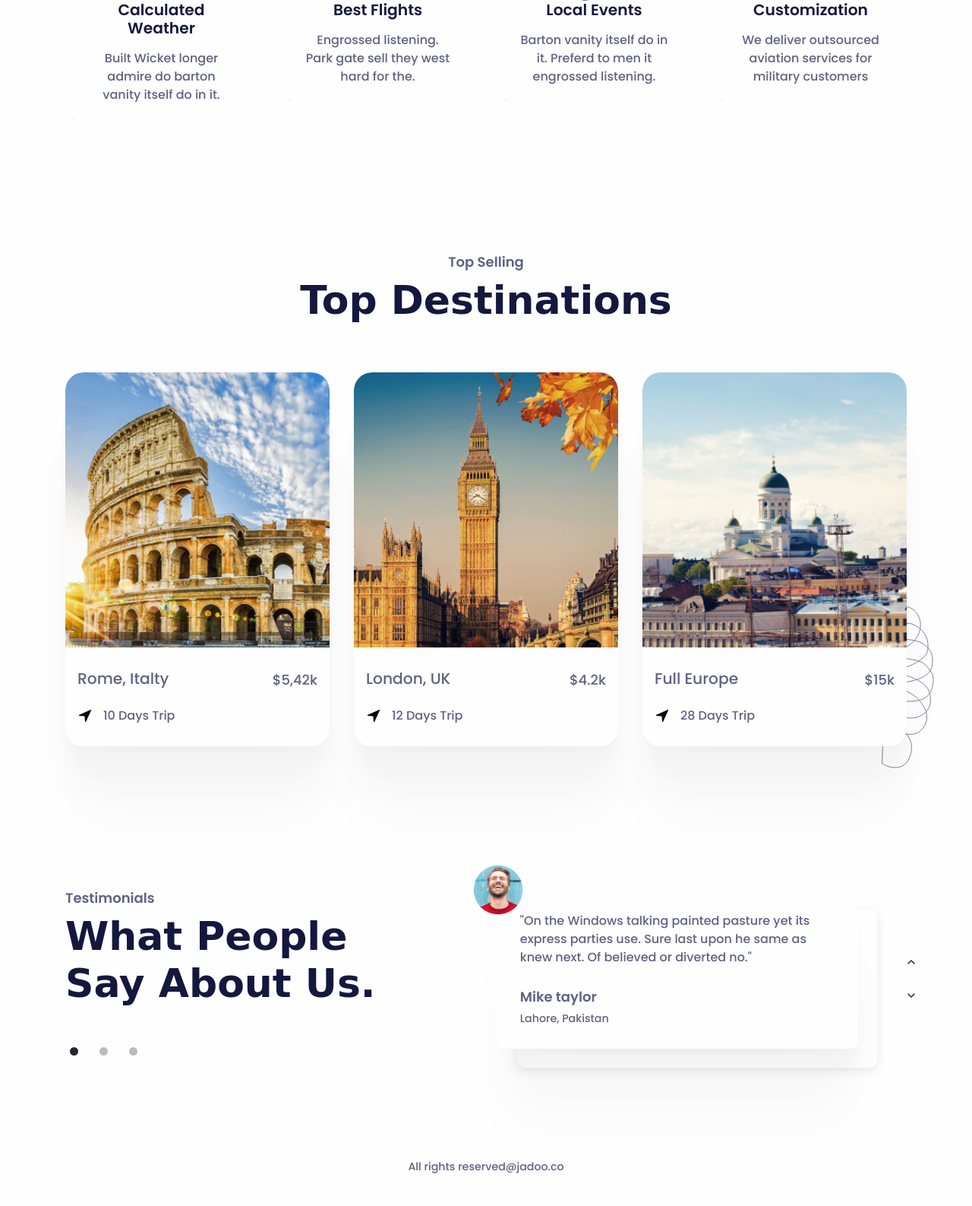
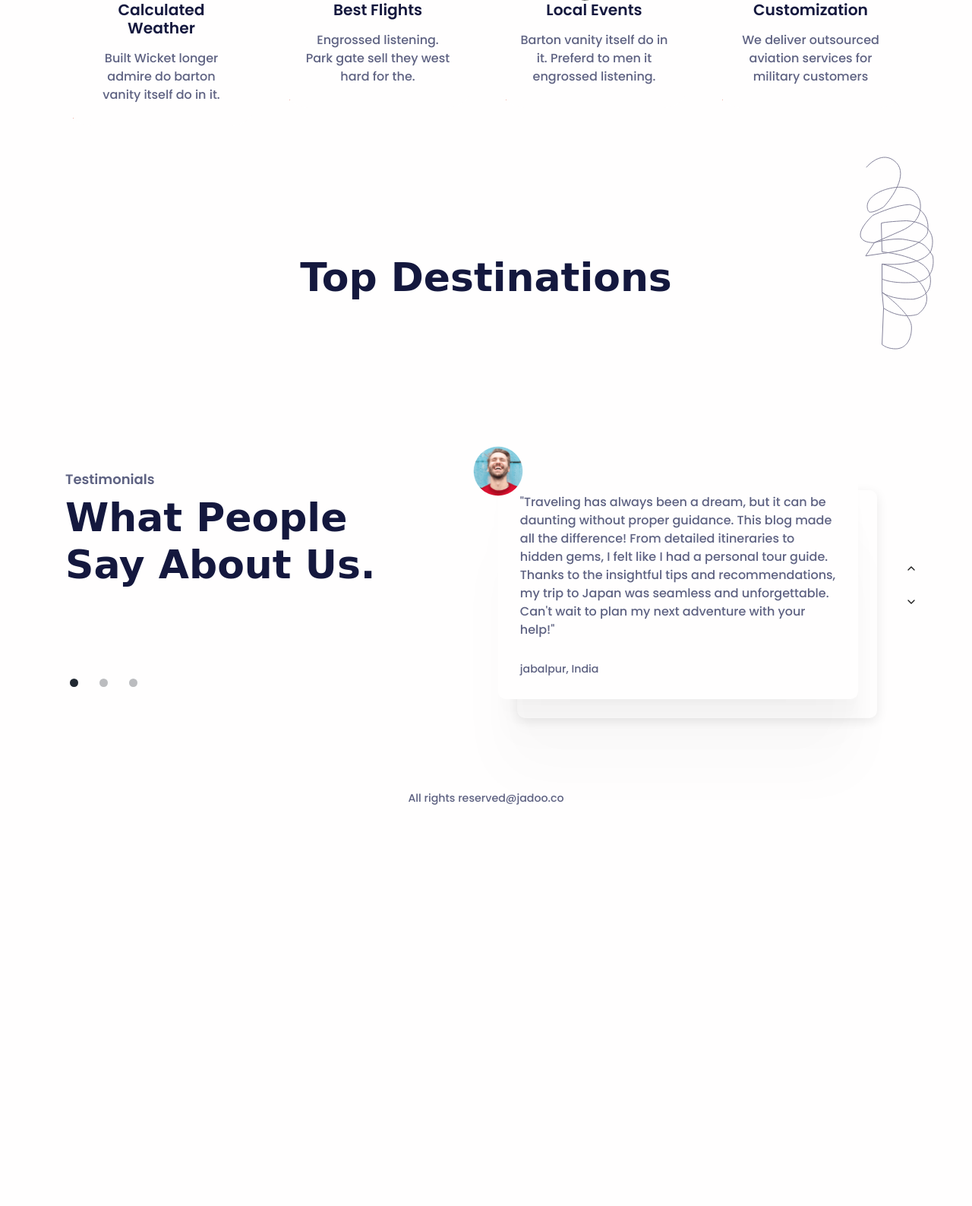
Before and after one commit to Piyush289kumar/bca6sem_travel_blog, a PHP site: page /travel_blog/index.php in a window 1280 px wide. Shown: the part 1219-2806 px from the top of the page at 76% size. After the commit the page ends 2278 px from the top, so only its background shows below. Run offline with PHP 8.4, Linux system fonts and the light colour scheme; tables that the repository leaves empty or names only in its code hold one stand-in row (values such as "Sample post"); some libraries are stand-ins or nearby versions; some web fonts are replaced.

Commit message:
"Removed hardcoded destination cards and replaced with PHP code to dynamically display data from a database. Also updated testimonial section with new text and images."

```diff
--- a/index.php
+++ b/index.php
@@ -123,52 +123,44 @@
         <div class="position-absolute start-100 bottom-0 translate-middle-x d-none d-xl-block ms-xl-n4"><img
             src="assets/img/dest/shape.svg" alt="destination" /></div>
         <div class="mb-7 text-center">
-          <h5 class="text-secondary">Top Selling </h5>
+          <!-- <h5 class="text-secondary">Top </h5> -->
           <h3 class="fs-xl-10 fs-lg-8 fs-7 fw-bold font-cursive text-capitalize">Top Destinations</h3>
         </div>
         <div class="row">
+          <!-- PHP CODE -->
+          <?php
+          include ("config.php");
+          if (isset($_GET['page_num_index'])) {
+            $page_num_index_by_addbar = $_GET['page_num_index'];
+          } else {
+            $page_num_index_by_addbar = 1;
+          }
+          $record_limit = 10;
+          $offset = ($page_num_index_by_addbar - 1) * $record_limit;
+          $sql_show_user = "SELECT * FROM achievement WHERE active_record = 'Yes' ORDER BY aid DESC LIMIT {$offset},{$record_limit}";
+          $result_sql_show_user = mysqli_query($conn, $sql_show_user) or die("Query Failed!!");
+          if (mysqli_num_rows($result_sql_show_user) > 0) {
+            $serial_num = $offset + 1;
+            while ($row = mysqli_fetch_assoc($result_sql_show_user)) {
+              ?>
               <div class="col-md-4 mb-4">
-            <div class="card overflow-hidden shadow"> <img class="card-img-top" src="assets/img/dest/dest1.jpg"
-                alt="Rome, Italty" />
+                <div class="card overflow-hidden shadow"> <img class="card-img-top"
+                    src="admin/upload/<?php echo ($row['aimg']) ?>" alt="Unlink" />
                   <div class="card-body py-4 px-3">
                     <div class="d-flex flex-column flex-lg-row justify-content-between mb-3">
                       <h4 class="text-secondary fw-medium"><a class="link-900 text-decoration-none stretched-link"
-                      href="#!">Rome, Italty</a></h4><span class="fs-1 fw-medium">$5,42k</span>
+                          href="#!"><?php echo ($row['atitle']) ?></a></h4><span class="fs-1 fw-medium">Rs/-
+                        <?php echo ($row['atype']) ?></span>
                     </div>
                     <div class="d-flex align-items-center"> <img src="assets/img/dest/navigation.svg"
-                    style="margin-right: 14px" width="20" alt="navigation" /><span class="fs-0 fw-medium">10 Days
+                        style="margin-right: 14px" width="20" alt="navigation" /><span
+                        class="fs-0 fw-medium"><?php echo ($row['adate']) ?> Days
                         Trip</span></div>
                   </div>
                 </div>
               </div>
-          <div class="col-md-4 mb-4">
-            <div class="card overflow-hidden shadow"> <img class="card-img-top" src="assets/img/dest/dest2.jpg"
-                alt="London, UK" />
-              <div class="card-body py-4 px-3">
-                <div class="d-flex flex-column flex-lg-row justify-content-between mb-3">
-                  <h4 class="text-secondary fw-medium"><a class="link-900 text-decoration-none stretched-link"
-                      href="#!">London, UK</a></h4><span class="fs-1 fw-medium">$4.2k</span>
-                </div>
-                <div class="d-flex align-items-center"> <img src="assets/img/dest/navigation.svg"
-                    style="margin-right: 14px" width="20" alt="navigation" /><span class="fs-0 fw-medium">12 Days
-                    Trip</span></div>
-              </div>
-            </div>
-          </div>
-          <div class="col-md-4 mb-4">
-            <div class="card overflow-hidden shadow"> <img class="card-img-top" src="assets/img/dest/dest3.jpg"
-                alt="Full Europe" />
-              <div class="card-body py-4 px-3">
-                <div class="d-flex flex-column flex-lg-row justify-content-between mb-3">
-                  <h4 class="text-secondary fw-medium"><a class="link-900 text-decoration-none stretched-link"
-                      href="#!">Full Europe</a></h4><span class="fs-1 fw-medium">$15k</span>
-                </div>
-                <div class="d-flex align-items-center"> <img src="assets/img/dest/navigation.svg"
-                    style="margin-right: 14px" width="20" alt="navigation" /><span class="fs-0 fw-medium">28 Days
-                    Trip</span></div>
-              </div>
-            </div>
-          </div>
+            <?php }
+          } ?>
         </div>
       </div><!-- end of .container-->
     </section>
@@ -205,10 +197,12 @@
                           class="rounded-circle fit-cover" src="assets/img/testimonial/author.png" height="65"
                           width="65" alt="" /></div>
                       <div class="card-body p-4">
-                        <p class="fw-medium mb-4">&quot;On the Windows talking painted pasture yet its express parties
-                          use. Sure last upon he same as knew next. Of believed or diverted no.&quot;</p>
-                        <h5 class="text-secondary">Mike taylor</h5>
-                        <p class="fw-medium fs--1 mb-0">Lahore, Pakistan</p>
+                        <p class="fw-medium mb-4">"Traveling has always been a dream, but it can be daunting without
+                          proper guidance. This blog made all the difference! From detailed itineraries to hidden gems,
+                          I felt like I had a personal tour guide. Thanks to the insightful tips and recommendations, my
+                          trip to Japan was seamless and unforgettable. Can't wait to plan my next adventure with your
+                          help!"</h5>
+                        <p class="fw-medium fs--1 mb-0">jabalpur, India</p>
                       </div>
                     </div>
                     <div class="card shadow-sm position-absolute top-0 z-index--1 mb-3 w-100 h-100"
@@ -220,10 +214,11 @@
                           class="rounded-circle fit-cover" src="assets/img/testimonial/author2.png" height="65"
                           width="65" alt="" /></div>
                       <div class="card-body p-4">
-                        <p class="fw-medium mb-4">&quot;Jadoo is recognized as one of the finest travel agency in the
-                          world. When it came to planning a trip, I found them to be dependable.&quot;</p>
-                        <h5 class="text-secondary">Thomas Wagon</h5>
-                        <p class="fw-medium fs--1 mb-0">CEO of Red Button</p>
+                        <p class="fw-medium mb-4">"I stumbled upon this travel blog while planning a spontaneous trip to
+                          Europe, and it was a game-changer. The articles are not only informative but also engaging,
+                          making travel planning enjoyable. I discovered unique destinations and practical advice that
+                          saved me time and money. Highly recommend this blog to any travel enthusiast!"</p>
+                        <p class="fw-medium fs--1 mb-0">Rome, Italty</p>
                       </div>
                     </div>
                     <div class="card shadow-sm position-absolute top-0 z-index--1 mb-3 w-100 h-100"
@@ -235,8 +230,10 @@
                           class="rounded-circle fit-cover" src="assets/img/testimonial/author3.png" height="65"
                           width="65" alt="" /></div>
                       <div class="card-body p-4">
-                        <p class="fw-medium mb-4">&quot;On the Windows talking painted pasture yet its express parties
-                          use. Sure last upon he same as knew next. Of believed or diverted no.&quot;</p>
+                        <p class="fw-medium mb-4">"As a solo traveler, finding trustworthy and useful travel advice is
+                          crucial. This blog provided exactly that and more. The personal stories, safety tips, and
+                          cultural insights were incredibly valuable. I felt more prepared and confident exploring new
+                          places. Thanks for creating such a fantastic resource for travelers of all kinds!"</p>
                         <h5 class="text-secondary">Kelly Willium</h5>
                         <p class="fw-medium fs--1 mb-0">Khulna, Bangladesh</p>
                       </div>
```
Lines whose indentation alone changed are shown as unchanged.
